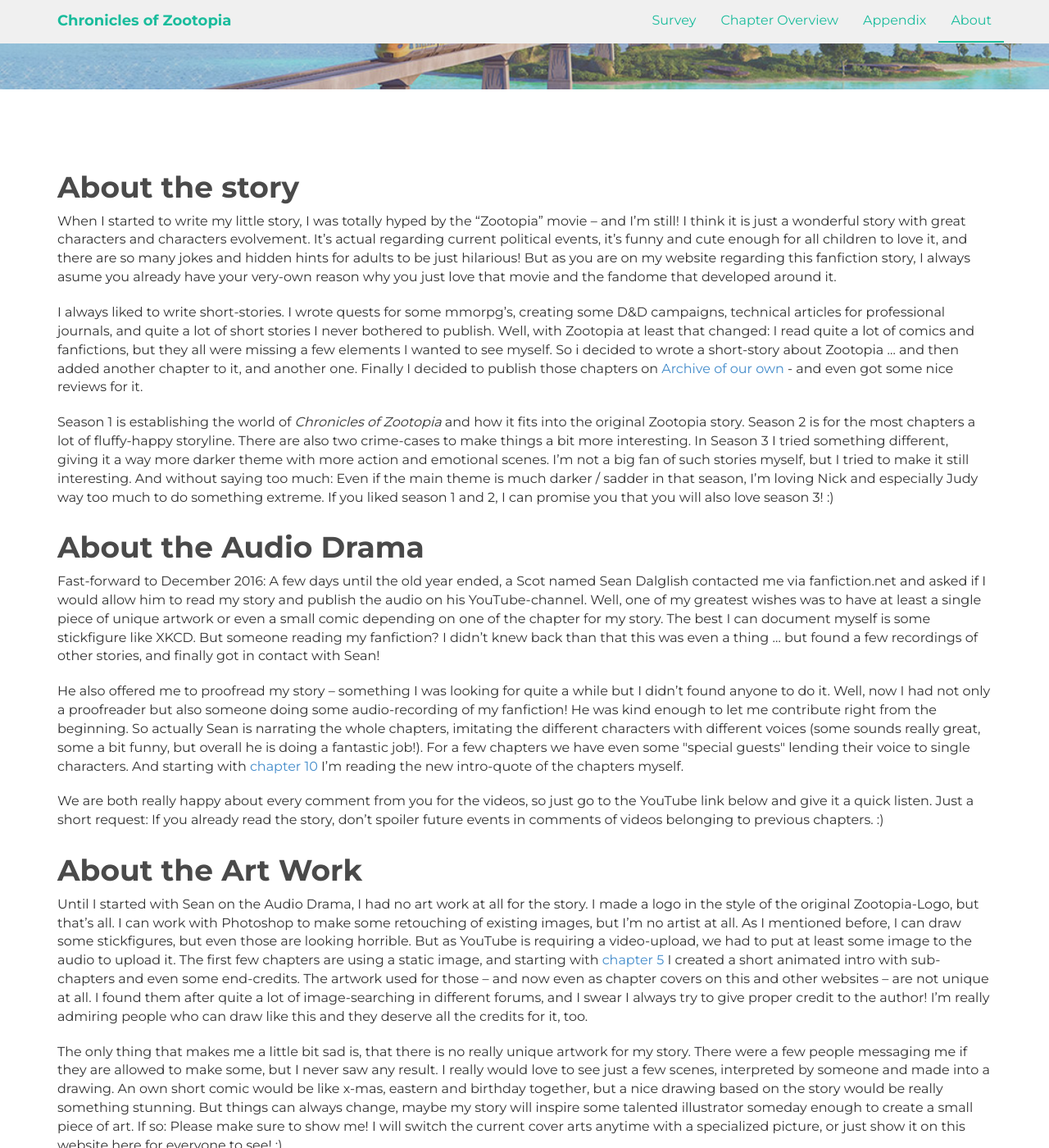
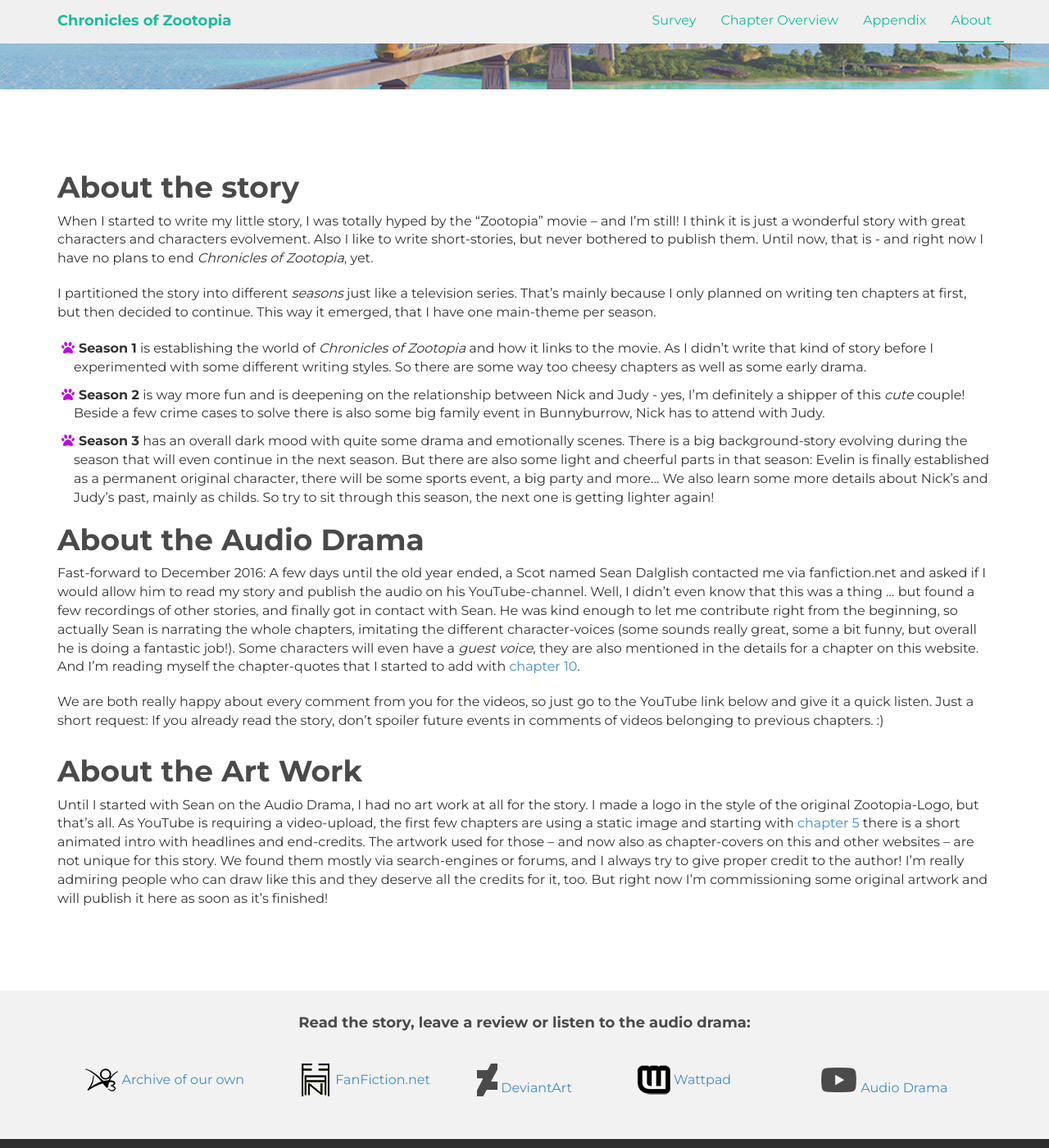
Before and after one commit to Anheledir/ChroniclesOfZootopia, a Jekyll site: the page built from about.md, in a window 1280 px wide and 1400 px high, scrolled down 471 px. Shown: the whole window at 82% size. Built offline with Jekyll 4.4.1, drawn with Linux system fonts in a browser that asks for light colours; nearby versions of some CDN libraries; some of the changed text lies outside the part shown.

Commit message:
Updated about-page

```diff
--- a/about.md
+++ b/about.md
@@ -6,25 +6,20 @@
 ---
 
 # About the story
-When I started to write my little story, I was totally hyped by the "Zootopia" movie &ndash; and I'm still! I think it is just a wonderful story with great characters and characters evolvement. It's actual regarding current political events, it's funny and cute enough for all children to love it, and there are so many jokes and hidden hints for adults to be just hilarious! But as you are on my website regarding this fanfiction story, I always asume you already have your very-own reason why you just love that movie and the fandome that developed around it.
+When I started to write my little story, I was totally hyped by the "Zootopia" movie &ndash; and I'm still! I think it is just a wonderful story with great characters and characters evolvement. Also I like to write short-stories, but never bothered to publish them. Until now, that is - and right now I have no plans to end _Chronicles of Zootopia_, yet.
 
-I always liked to write short-stories. I wrote quests for some mmorpg's, creating some D&D campaigns, technical articles for professional journals, and quite a lot of short stories I never bothered to publish. Well, with Zootopia at least that changed: I read quite a lot of comics and fanfictions, but they all were missing a few elements I wanted to see myself. So i decided to wrote a short-story about Zootopia ... and then added another chapter to it, and another one. Finally I decided to publish those chapters on [Archive of our own][ao3] - and even got some nice reviews for it.
-
-Season 1 is establishing the world of _Chronicles of Zootopia_ and how it fits into the original Zootopia story. Season 2 is for the most chapters a lot of fluffy-happy storyline. There are also two crime-cases to make things a bit more interesting. In Season 3 I tried something different, giving it a way more darker theme with more action and emotional scenes. I'm not a big fan of such stories myself, but I tried to make it still interesting. And without saying too much: Even if the main theme is much darker / sadder in that season, I'm loving Nick and especially Judy way too much to do something extreme. If you liked season 1 and 2, I can promise you that you will also love season 3! :)
-
+I partitioned the story into different _seasons_ just like a television series. That's mainly because I only planned on writing ten chapters at first, but then decided to continue. This way it emerged, that I have one main-theme per season.
+* __Season 1__ is establishing the world of _Chronicles of Zootopia_ and how it links to the movie. As I didn't write that kind of story before I experimented with some different writing styles. So there are some way too cheesy chapters as well as some early drama.
+* __Season 2__ is way more fun and is deepening on the relationship between Nick and Judy - yes, I'm definitely a shipper of this _cute_ couple! Beside a few crime cases to solve there is also some big family event in Bunnyburrow, Nick has to attend with Judy.
+* __Season 3__ has an overall dark mood with quite some drama and emotionally scenes. There is a big background-story evolving during the season that will even continue in the next season. But there are also some light and cheerful parts in that season: Evelin is finally established as a permanent original character, there will be some sports event, a big party and more... We also learn some more details about Nick's and Judy's past, mainly as childs. So try to sit through this season, the next one is getting lighter again!
 
 # About the Audio Drama
-Fast-forward to December 2016: A few days until the old year ended, a Scot named Sean Dalglish contacted me via fanfiction.net and asked if I would allow him to read my story and publish the audio on his YouTube-channel. Well, one of my greatest wishes was to have at least a single piece of unique artwork or even a small comic depending on one of the chapter for my story. The best I can document myself is some stickfigure like XKCD. But someone reading my fanfiction? I didn't knew back than that this was even a thing ... but found a few recordings of other stories, and finally got in contact with Sean!
-
-He also offered me to proofread my story &ndash; something I was looking for quite a while but I didn't found anyone to do it. Well, now I had not only a proofreader but also someone doing some audio-recording of my fanfiction! He was kind enough to let me contribute right from the beginning. So actually Sean is narrating the whole chapters, imitating the different characters with different voices (some sounds really great, some a bit funny, but overall he is doing a fantastic job!). For a few chapters we have even some &quot;special guests&quot; lending their voice to single characters. And starting with [chapter 10][1x10] I'm reading the new intro-quote of the chapters myself.
+Fast-forward to December 2016: A few days until the old year ended, a Scot named Sean Dalglish contacted me via fanfiction.net and asked if I would allow him to read my story and publish the audio on his YouTube-channel. Well, I didn't even know that this was a thing ... but found a few recordings of other stories, and finally got in contact with Sean. He was kind enough to let me contribute right from the beginning, so actually Sean is narrating the whole chapters, imitating the different character-voices (some sounds really great, some a bit funny, but overall he is doing a fantastic job!). Some characters will even have a _guest voice_, they are also mentioned in the details for a chapter on this website. And I'm reading myself the chapter-quotes that I started to add with [chapter 10][1x10].
 
 We are both really happy about every comment from you for the videos, so just go to the YouTube link below and give it a quick listen. Just a short request: If you already read the story, don't spoiler future events in comments of videos belonging to previous chapters. :)
 
 # About the Art Work
-Until I started with Sean on the Audio Drama, I had no art work at all for the story. I made a logo in the style of the original Zootopia-Logo, but that's all. I can work with Photoshop to make some retouching of existing images, but I'm no artist at all. As I mentioned before, I can draw some stickfigures, but even those are looking horrible. But as YouTube is requiring a video-upload, we had to put at least some image to the audio to upload it. The first few chapters are using a static image, and starting with [chapter 5][1x05] I created a short animated intro with sub-chapters and even some end-credits. The artwork used for those &ndash; and now even as chapter covers on this and other websites &ndash; are not unique at all. I found them after quite a lot of image-searching in different forums, and I swear I always try to give proper credit to the author! I'm really admiring people who can draw like this and they deserve all the credits for it, too.
+Until I started with Sean on the Audio Drama, I had no art work at all for the story. I made a logo in the style of the original Zootopia-Logo, but that's all. As YouTube is requiring a video-upload, the first few chapters are using a static image and starting with [chapter 5][1x05] there is a short animated intro with headlines and end-credits. The artwork used for those &ndash; and now also as chapter-covers on this and other websites &ndash; are not unique for this story. We found them mostly via search-engines or forums, and I always try to give proper credit to the author! I'm really admiring people who can draw like this and they deserve all the credits for it, too. But right now I'm commissioning some original artwork and will publish it here as soon as it's finished!
 
-The only thing that makes me a little bit sad is, that there is no really unique artwork for my story. There were a few people messaging me if they are allowed to make some, but I never saw any result. I really would love to see just a few scenes, interpreted by someone and made into a drawing. An own short comic would be like x-mas, eastern and birthday together, but a nice drawing based on the story would be really something stunning. But things can always change, maybe my story will inspire some talented illustrator someday enough to create a small piece of art. If so: Please make sure to show me! I will switch the current cover arts anytime with a specialized picture, or just show it on this website here for everyone to see! :)
-
-[ao3]: {{ site.ao3 }}
 [1x10]: {% link _chapters/1x10.md %}
 [1x05]: {% link _chapters/1x05.md %}
```
